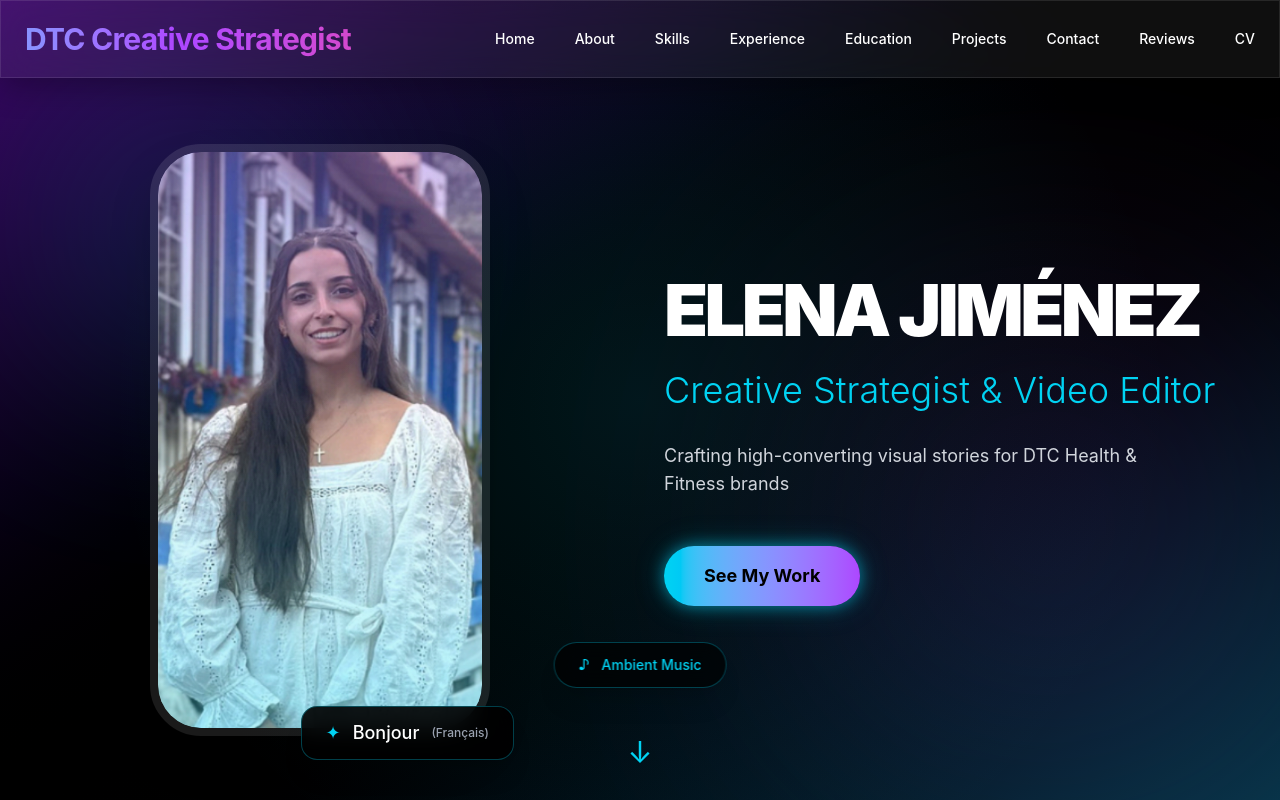
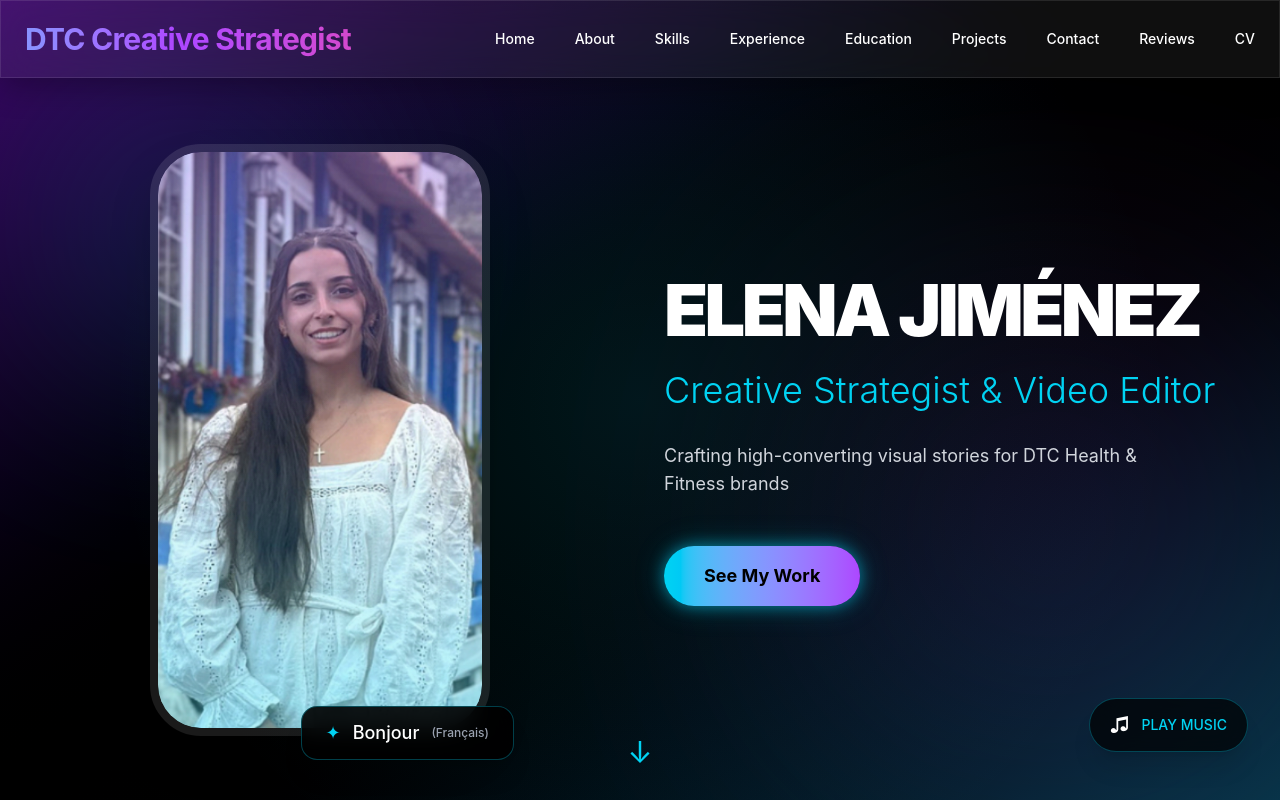
Before and after one commit to vedjadhav2816/Elena-Jimenez-Luis-Portfolio-, a React (Vite) app: page / in a window 1280 px wide. Shown: the top 800 px of the page. Built offline with nearby package versions, Linux system fonts and the light colour scheme.

Commit message:
updated hero section for  music for portfolio

```diff
--- a/src/components/Hero.jsx
+++ b/src/components/Hero.jsx
@@ -160,29 +160,30 @@ export default function Hero() {
         </div>
       </div>
 
-      {/* Music Player */}
-      <div className="absolute bottom-24 md:bottom-28 left-1/2 -translate-x-1/2 z-30">
+      {/* ===================== MUSIC PLAYER ===================== */}
+      <div className="absolute bottom-8 md:bottom-12 right-6 md:right-8 z-30">
         <motion.button
-          onClick={() => {
-            const audio = document.getElementById("hero-music");
-            if (audio.paused) {
-              audio.play();
-            } else {
-              audio.pause();
-            }
-          }}
+          onClick={toggleMusic}
           whileHover={{ scale: 1.1 }}
           whileTap={{ scale: 0.95 }}
-          className="bg-black/70 backdrop-blur-md border border-cyan-400/30 hover:border-cyan-400 text-cyan-400 px-6 py-3 rounded-full flex items-center gap-3 text-sm font-medium shadow-xl"
+          className="flex items-center gap-3 bg-black/70 backdrop-blur-lg border border-cyan-400/30 hover:border-cyan-400 px-5 py-3 rounded-full text-sm font-medium shadow-xl transition-all"
         >
-          <span>♪</span>
-          <span>Ambient Music</span>
+          <motion.div
+            animate={{ rotate: isPlaying ? 360 : 0 }}
+            transition={{ duration: 3, repeat: Infinity, ease: "linear" }}
+            className="text-xl"
+          >
+            ♫
+          </motion.div>
+          <span className="text-cyan-400">
+            {isPlaying ? "PAUSE MUSIC" : "PLAY MUSIC"}
+          </span>
         </motion.button>
       </div>
 
       {/* Hidden Audio */}
-      <audio id="hero-music" loop>
-        <source src="/screenshots/music.mp3" type="audio/mpeg" />
+      <audio ref={audioRef} loop>
+        <source src="/music/background.mp3" type="audio/mpeg" />
       </audio>
 
       {/* Scroll Indicator */}
```
